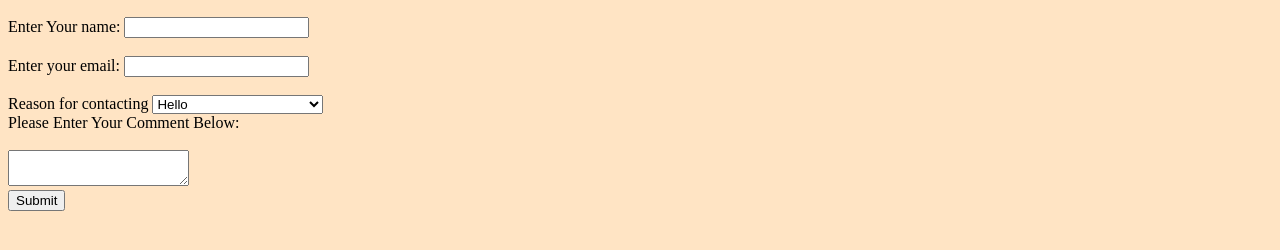
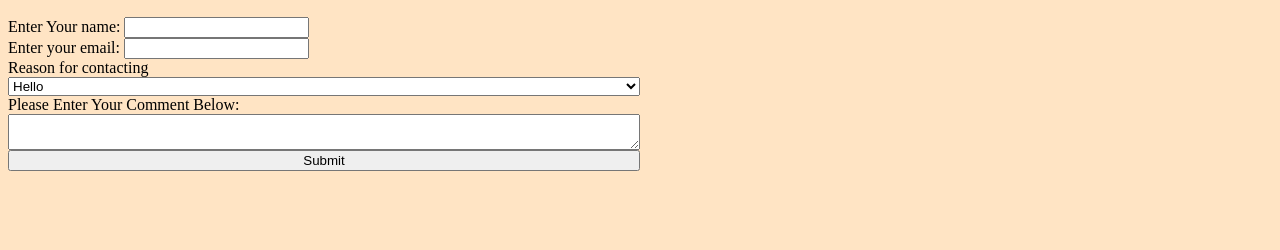
Before and after one commit to Seth-Maloney31/mi349_blog, a plain HTML site: page contact.html in a window 1280 px wide. Shown: the part 194-444 px from the top of the page. Drawn offline with Linux system fonts and the light colour scheme.

Commit message:
Final For Real

```diff
--- a/contact.html
+++ b/contact.html
@@ -24,16 +24,16 @@
         <h2 class="contactheader">Contact Information</h2>
     </main>
 
-    <form>
-        <label>Enter Your name:
+    <form class="contact">
+        <label class="namelabel">Enter Your name:
             <input type="text">
         </label>
-        <br><br>
+
         <label>
             Enter your email:
             <input type ="email">
         </label>
-        <br><br>
+
         <label>
             Reason for contacting
         </label>
@@ -42,13 +42,13 @@
         <option value="looking for a contractor">Looking for a contractor</option>
         <option value="interested in an interview">Interested in an Interview</option>
         </select>
-        <br>
+
         <label>
             Please Enter Your Comment Below:
         </label>
-        <br><br>
+
         <textarea name="comment" id="comment"></textarea>
-        <br>
+
         <button>Submit</button>
     </form>
 </body>
--- a/style.css
+++ b/style.css
@@ -108,3 +108,8 @@ figcaption{
     border: 2px solid;
     margin-left:0px;
 }
+.contact{
+    display: flex;
+    flex-direction: column;
+    width: 50%;
+}
```
